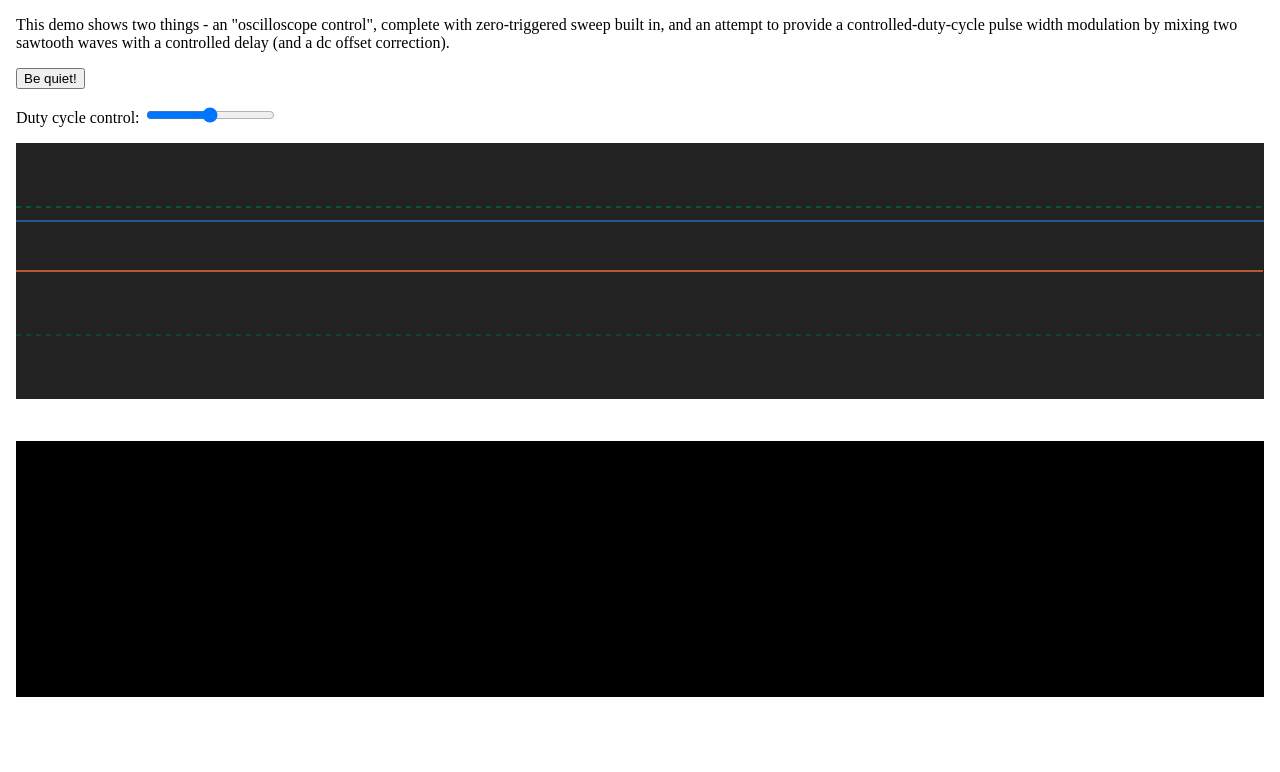
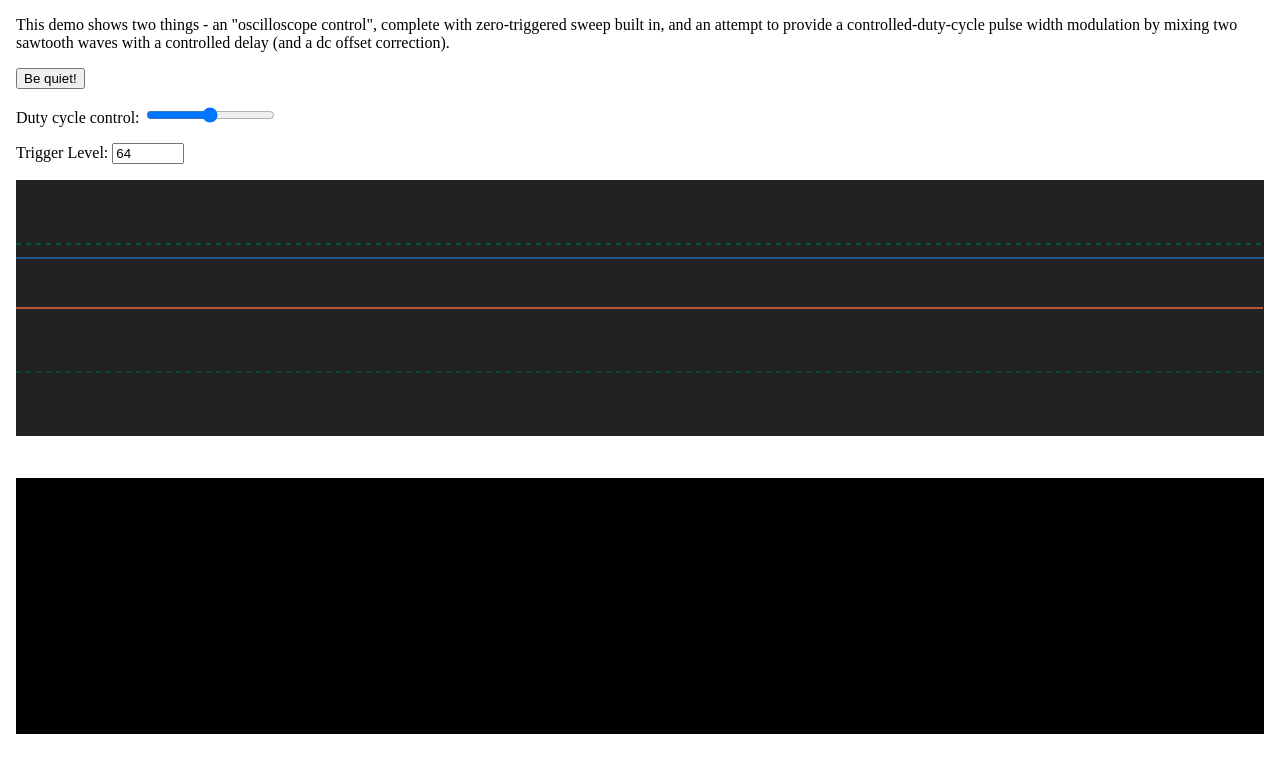
Before and after one commit to Yatekii/scope, a plain HTML site: page index.html in a window 1280 px wide. Drawn offline with Linux system fonts and the light colour scheme.

Commit message:
audio source works in FF (crashes but works); does nto work in chrome ...

```diff
--- a/index.html
+++ b/index.html
@@ -30,5 +30,6 @@
   <p>This demo shows two things - an "oscilloscope control", complete with zero-triggered sweep built in, and an attempt to provide a controlled-duty-cycle pulse width modulation by mixing two sawtooth waves with a controlled delay (and a dc offset correction).</p>
     <p><button onclick="pushme();">Be quiet!</button></p>
     <p>Duty cycle control: <input id="dutycycle" type="range" value="0.5" min="0.0" max="1.0" step="0.01" onchange="dutycyclechange()" oninput="dutycyclechange()"></p>
+    <p>Trigger Level: <input id="trigger-level" type="number" value="64" min="-128" max="127" /></p>
   </body>
 </html>
--- a/js/generators.js
+++ b/js/generators.js
@@ -1,9 +1,10 @@
 var audioContext = null;
 
-function start(time) {
+function startOsc(time) {
 	this.osc.start(time);
 }
-function stop(time) {
+
+function stopOsc(time) {
 	this.osc.stop(time);
 }
 
@@ -18,10 +19,29 @@ function createSine(freq) {
 	source = new Object();
 	source.osc = osc;
 	source.output = output;
-	source.start = start;
-	source.stop = stop;
+	source.start = startOsc;
+	source.stop = stopOsc;
 
 	output.gain.value = 0.6;  // purely for debugging.
+
+	return source;
+}
+
+function createMic(stream){
+	// Create a MediaStreamAudioSourceNode
+	// Feed the HTMLMediaElement into it
+	var audioContext = getAudioContext();
+	var mic = audioContext.createMediaStreamSource(stream);
+	var output = audioContext.createGain();
+
+	mic.connect(output);
+	output.connect(audioContext.destination);
+
+	source = new Object();
+	source.mic = mic;
+	source.output = output;
+
+	output.gain.value = 600;  // purely for debugging.
 
 	return source;
 }
@@ -47,6 +67,9 @@ function createNetworkSource(){
  */
 function createSource(config) {
 	switch(config.type){
+		case 'mic':
+			return createMic(config.data.stream);
+			break;
 		case 'sine':
 		default:
 			return createSine(config.data.freq);
--- a/js/main.js
+++ b/js/main.js
@@ -1,7 +1,9 @@
 function init() {
     osc1=createSource({type: 'sine', data: { freq: 220}});
     osc2=createSource({type: 'sine', data: { freq: 440}});
+    mic = null;
     audioContext = getAudioContext();
+    navigator.getUserMedia = navigator.getUserMedia || navigator.webkitGetUserMedia;
     osc1.output.connect(audioContext.destination);
     osc2.output.connect(audioContext.destination);
     scope = new Oscilloscope(null, '100%', '256px', [osc1, osc2]);
@@ -9,6 +11,21 @@ function init() {
     osc2.start(audioContext.currentTime+0.05);
     setupCanvases();
     draw(scope);
+    if (navigator.mediaDevices) {
+    	console.log('getUserMedia supported.');
+		navigator.getUserMedia({audio: true}, function(stream) {
+			mic=createSource({type: 'mic', data: { stream: stream }});
+            mic.output.connect(audioContext.destination);
+            scope.addTrace(new Trace(scope, mic));
+		}, function(error) {
+            console.log(error);
+        })
+	} else {
+		console.log('getUserMedia not supported on your browser!');
+	}
+    triggerLevel = document.getElementById('trigger-level');
+    triggerLevel.onchange = function(){triggerLevelChange(scope);};
+    triggerLevel.oninput = function(){triggerLevelChange(scope);};
 }
 
 window.addEventListener("load", init);
--- a/js/oscilloscope.js
+++ b/js/oscilloscope.js
@@ -11,9 +11,12 @@ function Oscilloscope(container, width, height, sources) {
       document.body.appendChild(this.canvas);
     }
     this.triggerLevel = 50;
-    this.trace1 = new Trace(this, sources[0]);
-    this.trace2 = new Trace(this, sources[1]);
-    this.trace2.color = '#E85D55';
+    this.traces = [];
+    this.traces.push(
+        new Trace(this, sources[0]),
+        new Trace(this, sources[1])
+    );
+    this.traces[1].color = '#E85D55';
     this.auto_triggering = true;
 }
 
@@ -56,14 +59,19 @@ Oscilloscope.prototype.draw = function () {
 	context.lineTo(width, 128 - this.triggerLevel);
 	context.stroke();
 
-    this.trace1.fetch();
-	var triggerLocation = getTriggerLocation(this.trace1.data, width, this.triggerLevel, 'rising');
+    this.traces[0].fetch();
+	var triggerLocation = getTriggerLocation(this.traces[0].data, width, this.triggerLevel, 'rising');
     if(triggerLocation === undefined && this.auto_triggering){
         triggerLocation = 0;
     }
 
-	this.trace1.draw(triggerLocation);
-    this.trace2.draw(triggerLocation);
+    this.traces.forEach(function(trace) {
+        trace.draw(triggerLocation);
+    });
+}
+
+Oscilloscope.prototype.addTrace = function(trace) {
+    this.traces.push(trace);
 }
 
 var MINVAL = 234;  // 128 == zero.  MINVAL is the "minimum detected signal" level.
--- a/js/ui.js
+++ b/js/ui.js
@@ -43,7 +43,8 @@ function draw(scope) {
   if(scope) {
     scope.draw();
     if(freqCanvas)
-      drawFreqBars(scope.trace1.analyzer,freqCanvas.context);
+      if(scope.traces[2] !== undefined)
+        drawFreqBars(scope.traces[2].analyzer,freqCanvas.context);
   }
   rafID = requestAnimationFrame(function(){draw(scope);});
 }
@@ -65,3 +66,7 @@ function setupCanvases(container) {
 function dutycyclechange() {
   pwmOsc.setDutyCycle(1-parseFloat(document.getElementById("dutycycle").value));
 }
+
+function triggerLevelChange(scope) {
+  scope.triggerLevel = parseInt(document.getElementById('trigger-level').value);
+}
```
